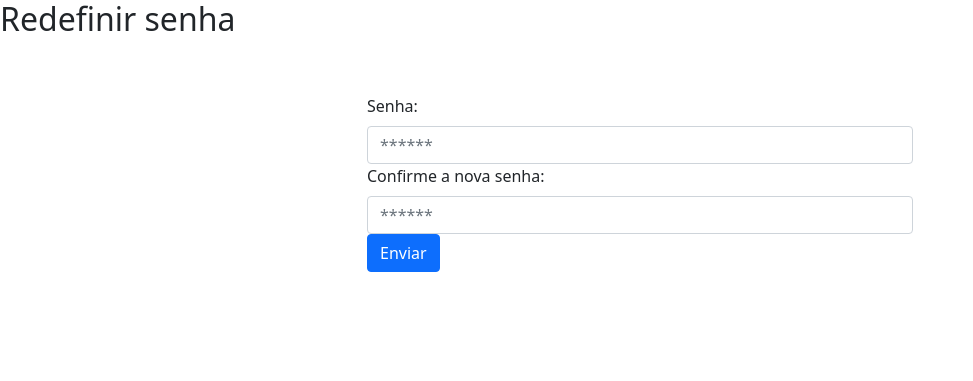
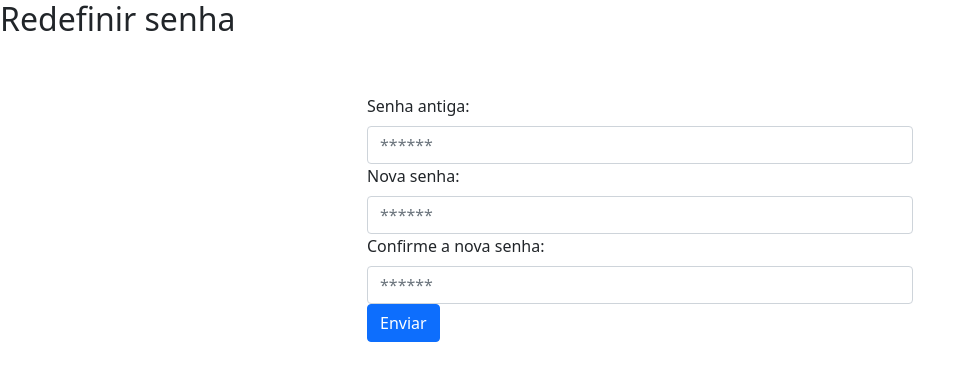
Before and after one commit to fabiop87/Sistema_Eventos, a PHP site: page /Redefinir_Senha.php in a window 1280 px wide. Shown: the top 381 px of the page, without its empty margins (0-973 px from the left). Run offline with PHP 8.4, Linux system fonts and the light colour scheme; the visitor is signed in with stand-in values (Sample User, id 1).

Commit message:
fix redefinicao de senha e comentarios estranhos removidos

```diff
--- a/CadastroCoord.php
+++ b/CadastroCoord.php
@@ -29,7 +29,7 @@ $cursos = $stmt->fetchAll();
         <div class="row justify-content-center">
             <div class="col-6 mt-5">
 
-                <form action="./Controllers/controllerCoordenador.php" method="POST" autocomplete="off"> <!--  action  -->
+                <form action="./Controllers/controllerCoordenador.php" method="POST" autocomplete="off">
 
                     <fieldset>
                         <legend class="text-center">Registro Coordenador</legend>
--- a/HomeAluno.php
+++ b/HomeAluno.php
@@ -12,7 +12,7 @@ if (!isset($_SESSION) || !isset($_SESSION['ra'])) {
 }
 
 if (isset($_SESSION['idCoordenador'])) {
-    die('calma lá que nao era pra acontecer isso, faz o logout ai');
+    die('calma lá que nao era pra acontecer isso');
 }
 
 
--- a/Redefinir_Senha.php
+++ b/Redefinir_Senha.php
@@ -19,15 +19,22 @@ require_once('./Funcoes/Model.php');
 
 $conn = new conexao();
 
-$novaSenha = $confirmaSenha = "";
-$novaSenha_err = $confirmaSenha_err = "";
+$novaSenha = $confirmaSenha = $senhaAntiga = "";
+$novaSenha_err = $confirmaSenha_err = $senhaAntiga_err = "";
 
 
 if ($_SERVER["REQUEST_METHOD"] == "POST") {
 
+    // Validar senha antiga
+    if (empty(trim($_POST["senhaAntiga"]))) {
+        $senhaAntiga_err = "Por favor, insira a senha antiga.";
+    } else {
+        $senhaAntiga = trim($_POST["senhaAntiga"]);
+    }
+
     // Validar nova senha
     if (empty(trim($_POST["novaSenha"]))) {
-        $novaSenha_err = "Por favor insira a nova senha.";
+        $novaSenha_err = "Por favor, insira a nova senha.";
     } elseif (strlen(trim($_POST["novaSenha"])) < 6) {
         $novaSenha_err = "A senha deve ter pelo menos 6 caracteres.";
     } else {
@@ -43,37 +50,54 @@ if ($_SERVER["REQUEST_METHOD"] == "POST") {
             $confirmaSenha_err = "A senha não confere.";
         }
     }
-    // Verifique os erros de entrada antes de atualizar o banco de dados
-    if (empty($novaSenha_err) && empty($confirmaSenha_err)) {
-        // Prepare uma declaração de atualização
+
+    // Verificar os erros de entrada antes de atualizar o banco de dados
+    if (empty($senhaAntiga_err) && empty($novaSenha_err) && empty($confirmaSenha_err)) {
+        // Verificar a senha antiga
 
         if ($tipo_usuario == 'aluno') {
             $id = $_SESSION['ra'];
-            $sql = "UPDATE alunos SET senha = :senha WHERE ra = :id";
+            $sql_verificacao = "SELECT senha FROM alunos WHERE ra = :id";
+            $sql_atualizacao = "UPDATE alunos SET senha = :senha WHERE ra = :id";
         } elseif ($tipo_usuario == 'coordenador') {
             $id = $_SESSION['idCoordenador'];
-            $sql = "UPDATE coordenadores SET senha = :senha WHERE idCoordenador = :id";
+            $sql_verificacao = "SELECT senha FROM coordenadores WHERE idCoordenador = :id";
+            $sql_atualizacao = "UPDATE coordenadores SET senha = :senha WHERE idCoordenador = :id";
         } else {
             die('ué');
         }
 
-        $senhaCriptografada = password_hash($novaSenha, PASSWORD_BCRYPT);
+        $stmt_verificacao = $conn->getPDO()->prepare($sql_verificacao);
+        $stmt_verificacao->bindParam(':id', $id);
+        $stmt_verificacao->execute();
+        $row = $stmt_verificacao->fetch(PDO::FETCH_ASSOC);
 
+        if ($stmt_verificacao->rowCount() == 1) {
+            $senhaArmazenada = $row['senha'];
+            if (password_verify($senhaAntiga, $senhaArmazenada)) {
+                // A senha antiga está correta, continuar com a atualização
 
-        $stmt = $conn->getPDO()->prepare($sql);
+                $senhaCriptografada = password_hash($novaSenha, PASSWORD_BCRYPT);
 
-        $stmt->bindParam(':id', $id);
-        $stmt->bindParam(':senha', $senhaCriptografada);
-        var_dump($stmt);
-        // Executa a query passando os parâmetros
-        if ($stmt->execute()) {
-            // Senha atualizada com sucesso. Destrua a sessão e redirecione para a página de login
-            session_destroy();
-            $mensagem = 'Senha alterada com sucesso, faça login novamente';
-            header('Location: index.php?message='. $mensagem);
-            exit();
+                $stmt_atualizacao = $conn->getPDO()->prepare($sql_atualizacao);
+                $stmt_atualizacao->bindParam(':id', $id);
+                $stmt_atualizacao->bindParam(':senha', $senhaCriptografada);
+
+                // Executar a query passando os parâmetros
+                if ($stmt_atualizacao->execute()) {
+                    // Senha atualizada com sucesso. Destruir a sessão e redirecionar para a página de login
+                    session_destroy();
+                    $mensagem = 'Senha alterada com sucesso, faça login novamente';
+                    header('Location: index.php?message=' . $mensagem);
+                    exit();
+                } else {
+                    echo "Erro ao atualizar a senha.";
+                }
+            } else {
+                $senhaAntiga_err = "A senha antiga está incorreta.";
+            }
         } else {
-            echo "ae deu merda";
+            echo "Erro ao buscar a senha antiga.";
         }
     }
 }
@@ -95,45 +119,32 @@ if ($_SERVER["REQUEST_METHOD"] == "POST") {
 
     <h2>Redefinir senha</h2>
 
-
     <div class="container">
         <div class="row justify-content-center">
             <div class="col-6 mt-5">
-
-                <form action="<?php echo htmlspecialchars($_SERVER["PHP_SELF"]); ?>" method="POST" autocomplete="off"> <!--  action  -->
-
+                <form action="<?php echo htmlspecialchars($_SERVER["PHP_SELF"]); ?>" method="POST" autocomplete="off">
                     <fieldset>
-
                         <div class="form-group">
-                            <label for="novaSenha" class="form-label">Senha:</label>
+                            <label for="senhaAntiga" class="form-label">Senha antiga:</label>
+                            <input type="password" name="senhaAntiga" id="senhaAntiga" required class="form-control" placeholder="******">
+                            <?php echo (!empty($senhaAntiga_err)) ? '<span class="text-danger">' . $senhaAntiga_err . '</span>' : ''; ?>
+                        </div>
+                        <div class="form-group">
+                            <label for="novaSenha" class="form-label">Nova senha:</label>
                             <input type="password" name="novaSenha" id="novaSenha" required class="form-control" placeholder="******">
+                            <?php echo (!empty($novaSenha_err)) ? '<span class="text-danger">' . $novaSenha_err . '</span>' : ''; ?>
                         </div>
                         <div class="form-group">
                             <label for="confirmaSenha" class="form-label">Confirme a nova senha:</label>
                             <input type="password" name="confirmaSenha" id="confirmaSenha" required class="form-control" placeholder="******">
+                            <?php echo (!empty($confirmaSenha_err)) ? '<span class="text-danger">' . $confirmaSenha_err . '</span>' : ''; ?>
                         </div>
-
-
                         <input type="submit" value="Enviar" class="btn btn-primary">
-
-
                     </fieldset>
                 </form>
             </div>
         </div>
     </div>
-
-
-
-
-
-
-
-
-
-    <script src="./assets/validacoesaluno.js"></script>
-    <script src="./assets/validacoescoord.js"></script>
-    <script src="../assets/bootstrap.bundle.min.js"></script>
 </body>
 
 </html>
--- a/index.php
+++ b/index.php
@@ -44,7 +44,7 @@ if (isset($_SESSION['idCoordenador'])) {
         <div class="row justify-content-center">
             <div class="col-6 mt-5">
 
-                <form action="./Controllers/controllerAluno.php" method="POST" autocomplete="off" id="aluno-form"> <!--  action  -->
+                <form action="./Controllers/controllerAluno.php" method="POST" autocomplete="off" id="aluno-form">
 
                     <fieldset>
                         <legend class="text-center">Login Aluno</legend>
@@ -73,7 +73,7 @@ if (isset($_SESSION['idCoordenador'])) {
         <div class="row justify-content-center">
             <div class="col-6 mt-5">
 
-                <form action="./Controllers/controllerCoordenador.php" method="POST" autocomplete="off" id="coordenador-form"> <!--  action  -->
+                <form action="./Controllers/controllerCoordenador.php" method="POST" autocomplete="off" id="coordenador-form">
 
                     <fieldset>
                         <legend class="text-center">Login Coordenador</legend>
```
